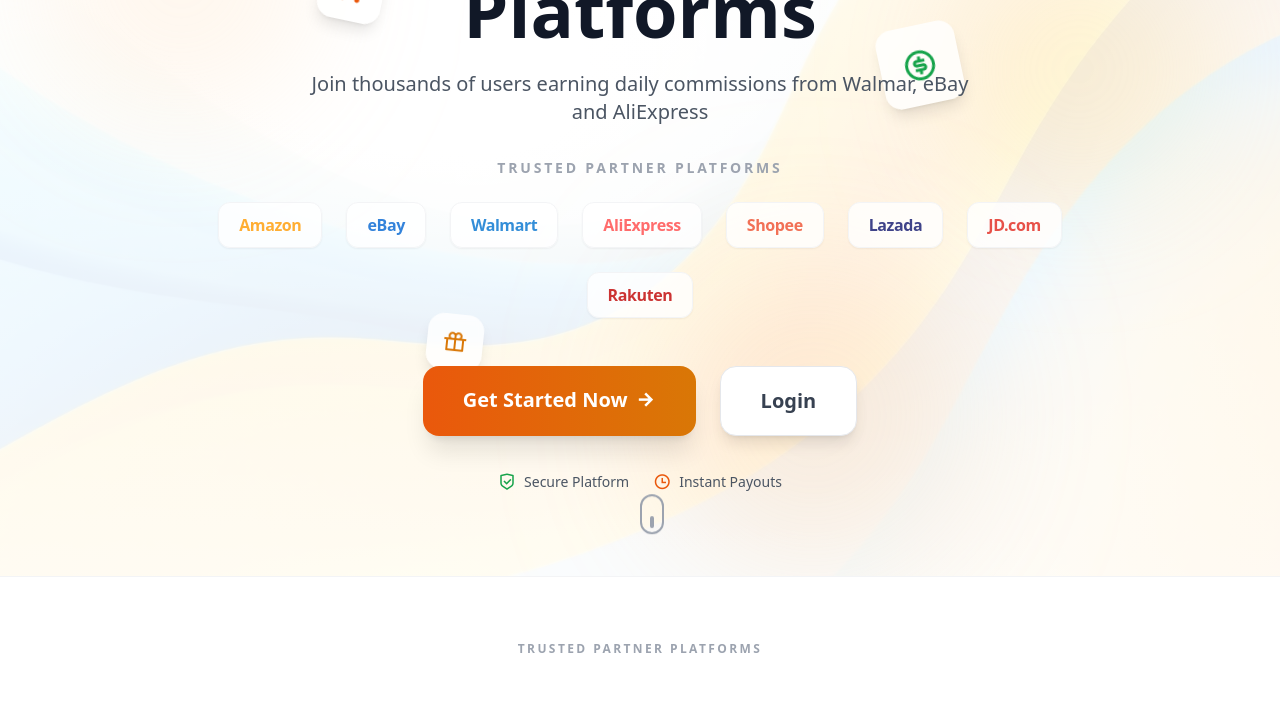
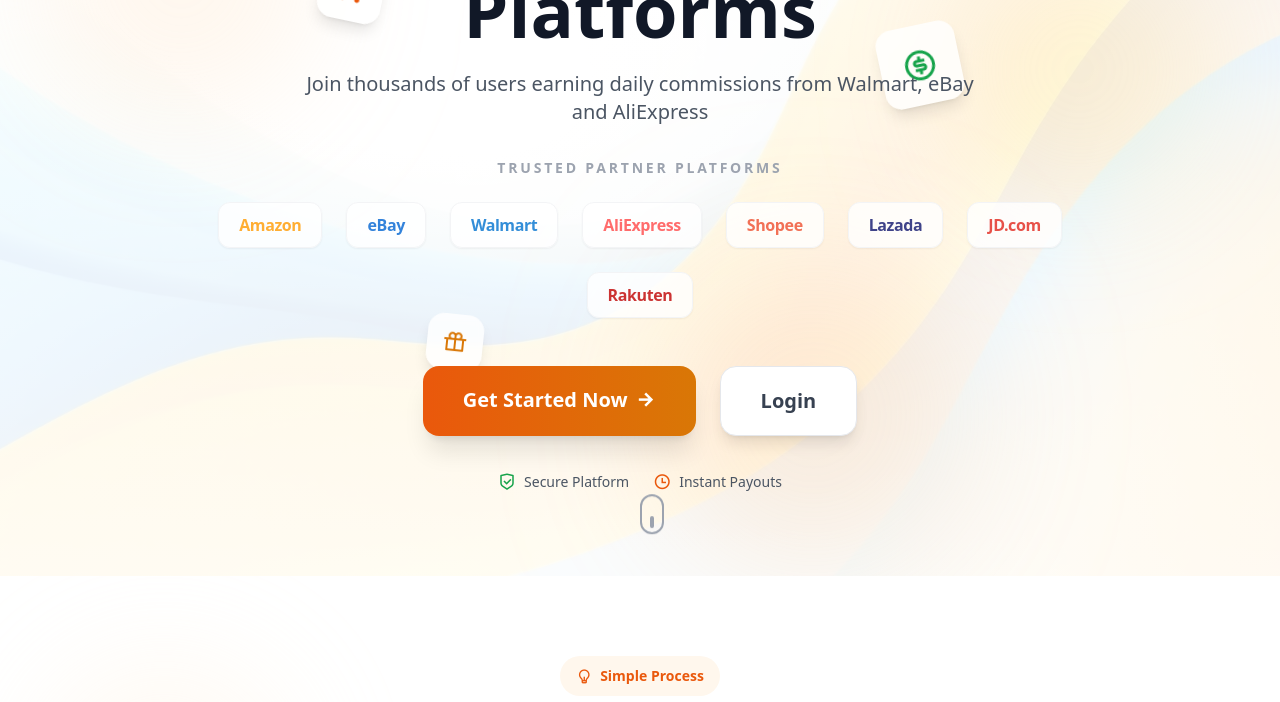
Before and after one commit to AhshanulHaiderTAnha/Deve_Opti_Frontend, a React (Vite) app: page / in a window 1280 px wide. Shown: the part 250-952 px from the top of the page. Built offline with nearby package versions, Linux system fonts and the light colour scheme; no server answers.

Commit message:
TrustBar Hide from home page

```diff
--- a/src/i18n/local/en/translation.ts
+++ b/src/i18n/local/en/translation.ts
@@ -211,7 +211,7 @@
 
   // Homepage
   home_hero_title: 'Earn Commission from Top E-Commerce Platforms',
-  home_hero_subtitle: 'Join thousands of users earning daily commissions from Walmar, eBay and AliExpress',
+  home_hero_subtitle: 'Join thousands of users earning daily commissions from Walmart, eBay and AliExpress',
   home_get_started: 'Get Started Now',
   home_learn_more: 'Learn More',
   home_how_it_works: 'How It Works',
--- a/src/pages/home/page.tsx
+++ b/src/pages/home/page.tsx
@@ -16,7 +16,7 @@
     <div className="min-h-screen bg-white">
       <Navbar />
       <Hero />
-      <TrustBar />
+      {/* <TrustBar /> */}
       <div id="how-it-works">
         <HowItWorks />
       </div>
```
